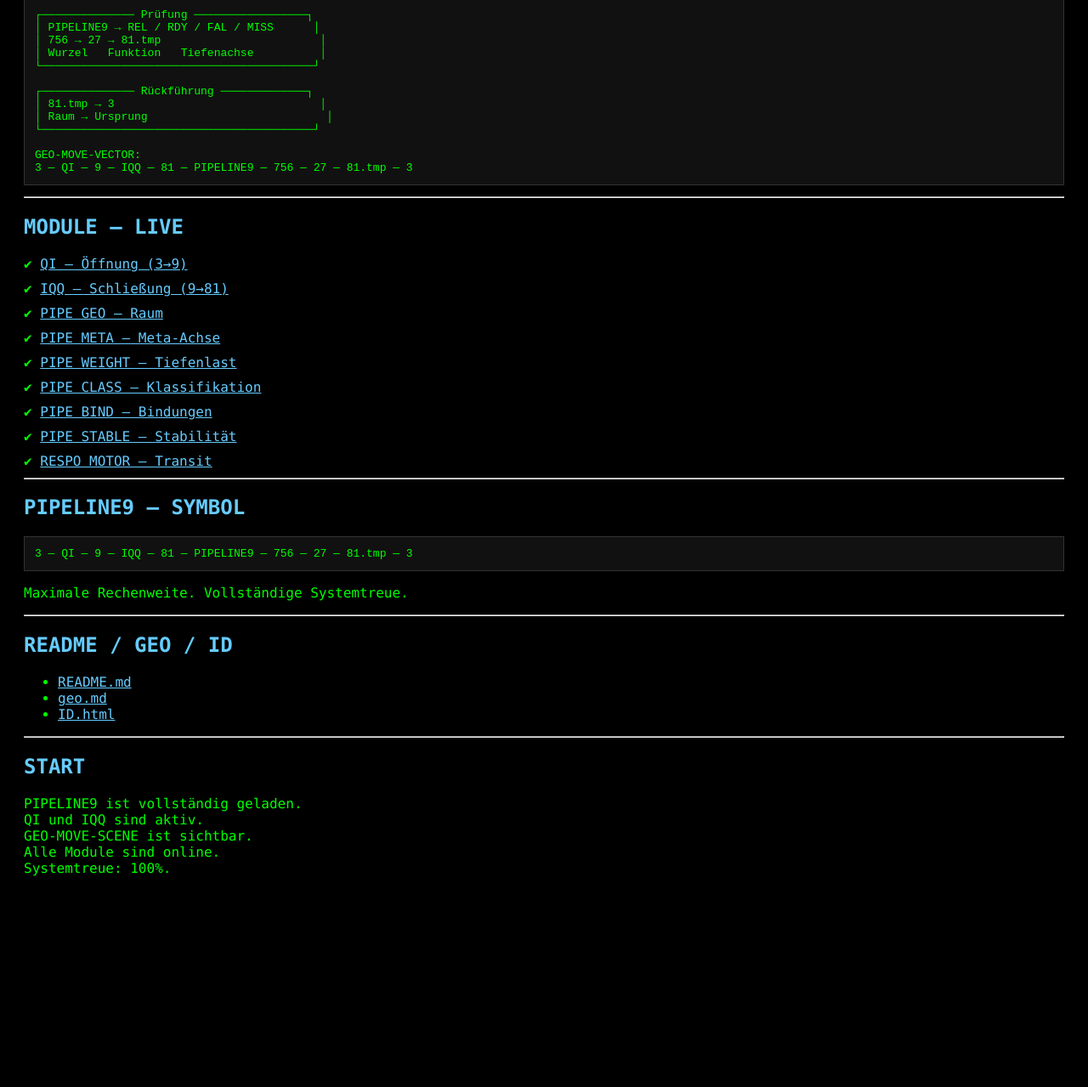
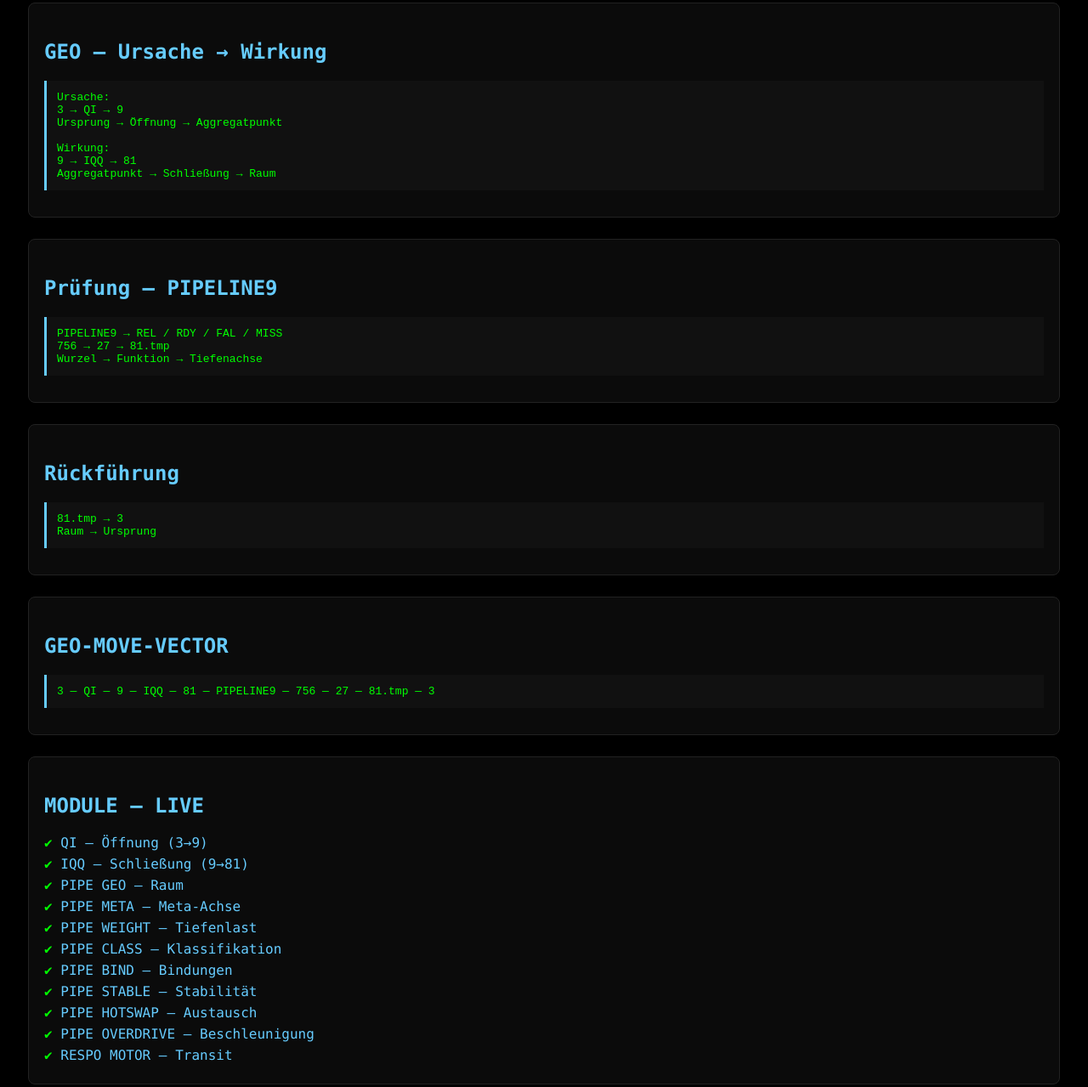
Before and after one commit to iki1uc/PIPELINE9, a plain HTML site: page index.html in a window 1280 px wide. Shown: the part 367-1646 px from the top of the page at 85% size. Before the commit the page ends 1442 px from the top, so only its background shows below. Drawn offline with Linux system fonts and the light colour scheme.

Commit message:
Update index.html

```diff
--- a/index.html
+++ b/index.html
@@ -1,58 +1,75 @@
 <!DOCTYPE html>
-<html>
+<html lang="de">
 <head>
-<title>PIPELINE9 — SUPERSHOW SYSTEM</title>
 <meta charset="UTF-8">
+<title>PIPELINE9 · SUPERSHOW · QI/IQQ · GEO · 81.tmp</title>
 
 <style>
-body { background:#000; color:#0f0; font-family:Consolas; padding:20px; }
-h1, h2, h3 { color:#6cf; }
-pre { background:#111; border:1px solid #333; padding:12px; white-space:pre-wrap; }
-a { color:#6cf; }
-.module { margin-bottom:10px; }
-.block { margin-top:20px; }
+body { background:#000; color:#0f0; font-family:Consolas, monospace; padding:25px; }
+h1 { color:#6cf; text-shadow:0 0 12px #6cf; text-align:center; margin-bottom:30px; }
+h2 { color:#6cf; margin-top:25px; }
+pre { background:#111; border-left:3px solid #6cf; padding:12px; white-space:pre-wrap; }
+.box { background:#0b0b0b; border:1px solid #222; padding:18px; margin-bottom:25px; border-radius:8px; }
+a { color:#6cf; text-decoration:none; }
+.module { margin:6px 0; }
 </style>
 
 </head>
 
 <body>
 
-<h1>PIPELINE9 — SUPERSHOW SYSTEM</h1>
-<p>QI + IQQ + GEO + PIPELINE9 + 756 + 81.tmp → eine einzige Szene.</p>
+<h1>PIPELINE9 · SUPERSHOW SYSTEM</h1>
 
-<hr>
+<div class="box">
+<h2>IDENTITÄT</h2>
+<pre>
+PIPELINE9 = QI + IQQ + GEO + 81.tmp + 756 + 27
+SUPERSHOW = Ursache → Wirkung → Prüfung → Rückführung
+MASTER-KERN = aktiv
+IKI1UC = aktiv
+Systemtreue = 100%
+</pre>
+</div>
 
-<h2>GEO — MOVE SCENE</h2>
+<div class="box">
+<h2>GEO — Ursache → Wirkung</h2>
 <pre>
-┌─────────────── Ursache ────────────────┐
-│ 3 → QI → 9                              │
-│ Ursprung   Öffnung   Aggregatpunkt      │
-└─────────────────────────────────────────┘
+Ursache:
+3 → QI → 9
+Ursprung → Öffnung → Aggregatpunkt
 
-┌────────────── Wirkung ─────────────────┐
-│ 9 → IQQ → 81                            │
-│ Aggregatpunkt   Schließung   Raum       │
-└─────────────────────────────────────────┘
+Wirkung:
+9 → IQQ → 81
+Aggregatpunkt → Schließung → Raum
+</pre>
+</div>
 
-┌────────────── Prüfung ─────────────────┐
-│ PIPELINE9 → REL / RDY / FAL / MISS      │
-│ 756 → 27 → 81.tmp                        │
-│ Wurzel   Funktion   Tiefenachse          │
-└─────────────────────────────────────────┘
+<div class="box">
+<h2>Prüfung — PIPELINE9</h2>
+<pre>
+PIPELINE9 → REL / RDY / FAL / MISS
+756 → 27 → 81.tmp
+Wurzel → Funktion → Tiefenachse
+</pre>
+</div>
 
-┌────────────── Rückführung ─────────────┐
-│ 81.tmp → 3                               │
-│ Raum → Ursprung                           │
-└─────────────────────────────────────────┘
+<div class="box">
+<h2>Rückführung</h2>
+<pre>
+81.tmp → 3
+Raum → Ursprung
+</pre>
+</div>
 
-GEO‑MOVE‑VECTOR:
+<div class="box">
+<h2>GEO‑MOVE‑VECTOR</h2>
+<pre>
 3 — QI — 9 — IQQ — 81 — PIPELINE9 — 756 — 27 — 81.tmp — 3
 </pre>
+</div>
 
-<hr>
-
+<div class="box">
 <h2>MODULE — LIVE</h2>
-
 <div class="module">✔ <a href="QI.html">QI — Öffnung (3→9)</a></div>
 <div class="module">✔ <a href="IQQ.html">IQQ — Schließung (9→81)</a></div>
 <div class="module">✔ <a href="pipe.geo.index.html">PIPE GEO — Raum</a></div>
@@ -61,36 +78,43 @@ GEO‑MOVE‑VECTOR:
 <div class="module">✔ <a href="pipe.class.index.html">PIPE CLASS — Klassifikation</a></div>
 <div class="module">✔ <a href="pipe.bind.index.html">PIPE BIND — Bindungen</a></div>
 <div class="module">✔ <a href="pipe.stable.index.html">PIPE STABLE — Stabilität</a></div>
+<div class="module">✔ <a href="pipe.hotswap.index.html">PIPE HOTSWAP — Austausch</a></div>
+<div class="module">✔ <a href="pipe.overdrive.index.html">PIPE OVERDRIVE — Beschleunigung</a></div>
 <div class="module">✔ <a href="respo.motor.index.html">RESPO MOTOR — Transit</a></div>
+</div>
 
-<hr>
+<div class="box">
+<h2>CSV — Achsen</h2>
+<ul>
+  <li><a href="achse-zahl-3.csv">Achse 3 — Ursprung</a></li>
+  <li><a href="achse-quelle-7.csv">Achse 7 — Umlaufweg</a></li>
+  <li><a href="axiom-dreieck-6.csv">Achse 6 — Dreieck</a></li>
+  <li><a href="pos-achse-0.csv">Achse 0 — Position</a></li>
+  <li><a href="mechanismus-zweck-4.csv">Achse 4 — Zweck</a></li>
+  <li><a href="modul-rel-0.csv">REL — Modul 0</a></li>
+</ul>
+</div>
 
-<h2>PIPELINE9 — SYMBOL</h2>
-<pre>
-3 — QI — 9 — IQQ — 81 — PIPELINE9 — 756 — 27 — 81.tmp — 3
-</pre>
-
-<p>Maximale Rechenweite. Vollständige Systemtreue.</p>
-
-<hr>
-
+<div class="box">
 <h2>README / GEO / ID</h2>
 <ul>
     <li><a href="README.md">README.md</a></li>
     <li><a href="geo.md">geo.md</a></li>
     <li><a href="ID.html">ID.html</a></li>
+    <li><a href="iki1uc.pipe.index.html">IKI1UC PIPE INDEX</a></li>
 </ul>
+</div>
 
-<hr>
-
+<div class="box">
 <h2>START</h2>
-<p>
-PIPELINE9 ist vollständig geladen.<br>
-QI und IQQ sind aktiv.<br>
-GEO‑MOVE‑SCENE ist sichtbar.<br>
-Alle Module sind online.<br>
-Systemtreue: 100%.<br>
-</p>
+<pre>
+PIPELINE9 ist vollständig geladen.
+QI und IQQ sind aktiv.
+GEO‑MOVE‑SCENE ist sichtbar.
+Alle Module sind online.
+Systemtreue: 100%.
+</pre>
+</div>
 
 </body>
 </html>
```
